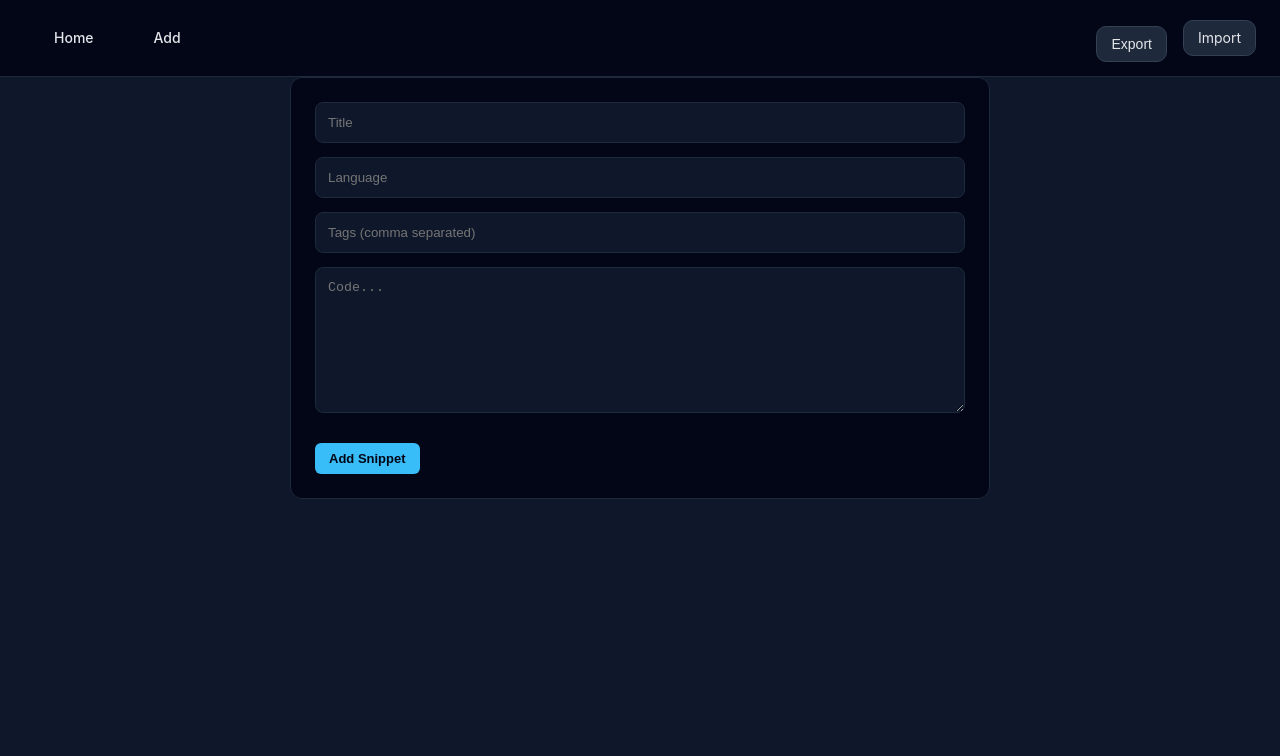
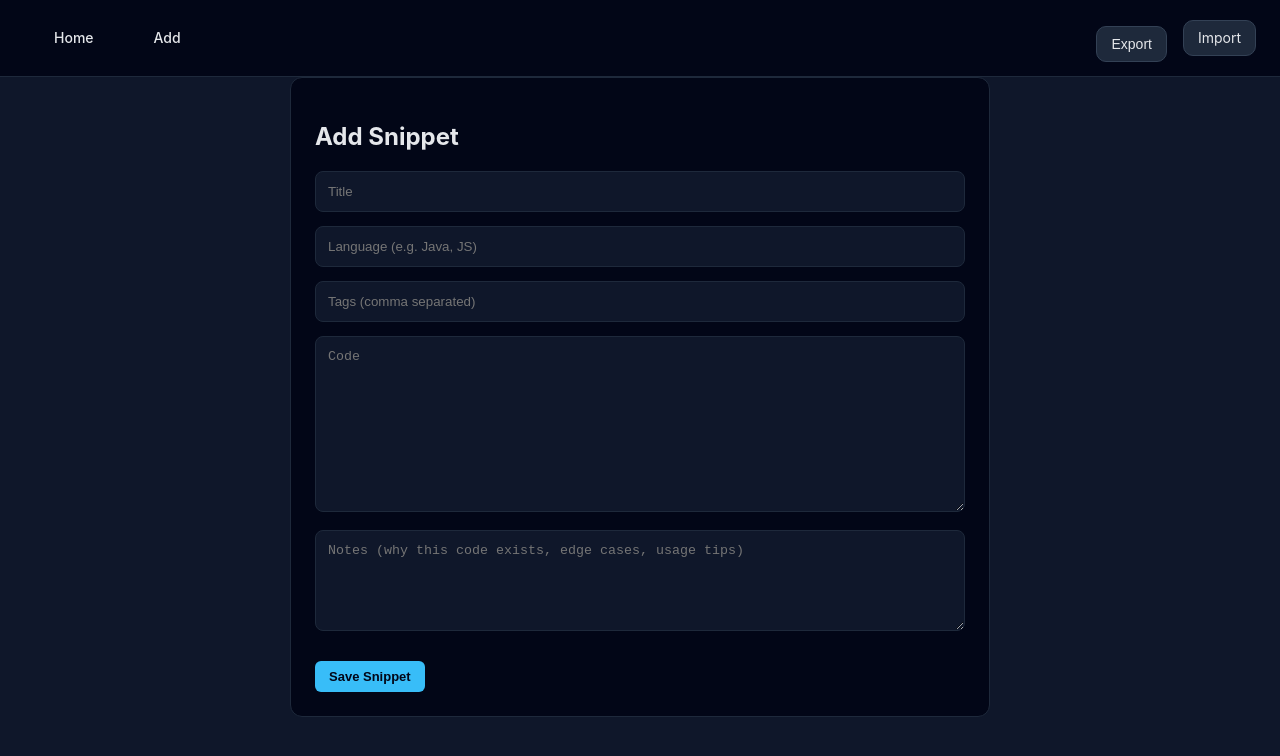
Before and after one commit to Sanath00007/CodeLib, a React (Vite) app: page /add in a window 1280 px wide. Shown: the top 756 px of the page. Built offline with nearby package versions, Linux system fonts and the light colour scheme.

Commit message:
added notes

```diff
--- a/src/components/SnippetModal.jsx
+++ b/src/components/SnippetModal.jsx
@@ -11,7 +11,7 @@ const SnippetModal = ({ snippet, onClose, onEdit }) => {
     Prism.highlightAll();
   }, []);
 
-  const copyCode = async () => {
+  const handleCopy = async () => {
     await navigator.clipboard.writeText(snippet.code);
     setCopied(true);
     setTimeout(() => setCopied(false), 1200);
@@ -20,18 +20,30 @@ const SnippetModal = ({ snippet, onClose, onEdit }) => {
   return (
     <div className="modal-backdrop" onClick={onClose}>
       <div className="modal" onClick={(e) => e.stopPropagation()}>
+
         {/* HEADER */}
         <div className="modal-header">
           <h2>{snippet.title}</h2>
-          <button className="close-btn" onClick={onClose}>✕</button>
+
+          <div style={{ display: "flex", gap: "10px" }}>
+            <button
+              className="copy-btn"
+              style={{ opacity: 1 }}
+              onClick={handleCopy}
+              title="Copy code"
+            >
+              {copied ? "✓" : "⧉"}
+            </button>
+
+            <button className="close-btn" onClick={onClose}>
+              ✕
+            </button>
+          </div>
         </div>
 
-        {/* META ROW (FIXED) */}
+        {/* META */}
         <div className="modal-meta-row">
-          <span className="language-pill">
-            {snippet.language}
-          </span>
-
+          <span className="language-pill">{snippet.language}</span>
           {snippet.tags?.map((tag, i) => (
             <span key={i} className="tag tag-primary">
               {tag}
@@ -39,13 +51,19 @@ const SnippetModal = ({ snippet, onClose, onEdit }) => {
           ))}
         </div>
 
-        {/* BODY */}
+        {/* 📝 NOTES */}
+        {snippet.notes && (
+          <div style={{ marginBottom: "16px" }}>
+            <h4 style={{ marginBottom: "6px", color: "#94a3b8" }}>Notes</h4>
+            <p style={{ whiteSpace: "pre-wrap", fontSize: "14px" }}>
+              {snippet.notes}
+            </p>
+          </div>
+        )}
+
+        {/* CODE */}
         <div className="modal-body">
           <div className="code-wrapper">
-            <button className="copy-btn" onClick={copyCode}>
-              {copied ? "✓" : "⧉"}
-            </button>
-
             <pre>
               <code className={`language-${snippet.language.toLowerCase()}`}>
                 {snippet.code}
@@ -57,7 +75,10 @@ const SnippetModal = ({ snippet, onClose, onEdit }) => {
         {/* FOOTER */}
         <div className="modal-footer">
           <button onClick={() => onEdit(snippet)}>Edit</button>
-          <button onClick={() => deleteSnippet(snippet.id)}>Delete</button>
+          <button onClick={() => {
+    deleteSnippet(snippet.id);
+    onClose(); // ✅ CLOSE MODAL
+  }}>Delete</button>
         </div>
       </div>
     </div>
--- a/src/context/SnippetContext.jsx
+++ b/src/context/SnippetContext.jsx
@@ -1,29 +1,29 @@
-import { createContext, useContext, useState } from "react";
-import { getSnippets, saveSnippets } from "../utils/storage";
+import { createContext, useContext, useEffect, useState } from "react";
 
 const SnippetContext = createContext();
 
 export const SnippetProvider = ({ children }) => {
-  const [snippets, setSnippets] = useState(() => getSnippets());
+  const [snippets, setSnippets] = useState(() => {
+    const saved = localStorage.getItem("snippets");
+    return saved ? JSON.parse(saved) : [];
+  });
+
+  useEffect(() => {
+    localStorage.setItem("snippets", JSON.stringify(snippets));
+  }, [snippets]);
 
   const addSnippet = (snippet) => {
-    const updated = [snippet, ...snippets];
-    setSnippets(updated);
-    saveSnippets(updated);
+    setSnippets([...snippets, snippet]);
   };
 
-  const updateSnippet = (updatedSnippet) => {
-    const updated = snippets.map((s) =>
-      s.id === updatedSnippet.id ? updatedSnippet : s
+  const updateSnippet = (updated) => {
+    setSnippets(
+      snippets.map((s) => (s.id === updated.id ? updated : s))
     );
-    setSnippets(updated);
-    saveSnippets(updated);
   };
 
   const deleteSnippet = (id) => {
-    const updated = snippets.filter((s) => s.id !== id);
-    setSnippets(updated);
-    saveSnippets(updated);
+    setSnippets(snippets.filter((s) => s.id !== id));
   };
 
   return (
--- a/src/pages/AddSnippet.jsx
+++ b/src/pages/AddSnippet.jsx
@@ -1,7 +1,6 @@
-import { useState, useEffect } from "react";
+import { useLocation, useNavigate } from "react-router-dom";
 import { useSnippets } from "../context/SnippetContext";
-import { v4 as uuid } from "uuid";
-import { useNavigate, useLocation } from "react-router-dom";
+import { useState } from "react";
 
 const AddSnippet = () => {
   const { addSnippet, updateSnippet } = useSnippets();
@@ -9,30 +8,22 @@ const AddSnippet = () => {
   const location = useLocation();
   const editingSnippet = location.state;
 
-  const [title, setTitle] = useState("");
-  const [language, setLanguage] = useState("");
-  const [code, setCode] = useState("");
-  const [tags, setTags] = useState("");
-
-  useEffect(() => {
-    if (editingSnippet) {
-      setTitle(editingSnippet.title);
-      setLanguage(editingSnippet.language);
-      setCode(editingSnippet.code);
-      setTags(editingSnippet.tags.join(", "));
-    }
-  }, [editingSnippet]);
+  const [title, setTitle] = useState(editingSnippet?.title || "");
+  const [language, setLanguage] = useState(editingSnippet?.language || "");
+  const [tags, setTags] = useState(editingSnippet?.tags?.join(", ") || "");
+  const [code, setCode] = useState(editingSnippet?.code || "");
+  const [notes, setNotes] = useState(editingSnippet?.notes || "");
 
   const handleSubmit = (e) => {
     e.preventDefault();
 
     const snippet = {
-      id: editingSnippet ? editingSnippet.id : uuid(),
+      id: editingSnippet?.id || Date.now(),
       title,
       language,
+      tags: tags.split(",").map((t) => t.trim()).filter(Boolean),
       code,
-      tags: tags.split(",").map((t) => t.trim()),
-      updatedAt: new Date().toISOString(),
+      notes, // ✅ NEW
     };
 
     editingSnippet ? updateSnippet(snippet) : addSnippet(snippet);
@@ -41,11 +32,47 @@ const AddSnippet = () => {
 
   return (
     <form className="form" onSubmit={handleSubmit}>
-      <input value={title} onChange={(e) => setTitle(e.target.value)} placeholder="Title" required />
-      <input value={language} onChange={(e) => setLanguage(e.target.value)} placeholder="Language" required />
-      <input value={tags} onChange={(e) => setTags(e.target.value)} placeholder="Tags (comma separated)" />
-      <textarea value={code} onChange={(e) => setCode(e.target.value)} rows="8" placeholder="Code..." required />
-      <button>{editingSnippet ? "Update Snippet" : "Add Snippet"}</button>
+      <h2>{editingSnippet ? "Edit Snippet" : "Add Snippet"}</h2>
+
+      <input
+        placeholder="Title"
+        value={title}
+        onChange={(e) => setTitle(e.target.value)}
+        required
+      />
+
+      <input
+        placeholder="Language (e.g. Java, JS)"
+        value={language}
+        onChange={(e) => setLanguage(e.target.value)}
+        required
+      />
+
+      <input
+        placeholder="Tags (comma separated)"
+        value={tags}
+        onChange={(e) => setTags(e.target.value)}
+      />
+
+      <textarea
+        placeholder="Code"
+        rows={10}
+        value={code}
+        onChange={(e) => setCode(e.target.value)}
+        required
+      />
+
+      {/* ✅ NOTES */}
+      <textarea
+        placeholder="Notes (why this code exists, edge cases, usage tips)"
+        rows={5}
+        value={notes}
+        onChange={(e) => setNotes(e.target.value)}
+      />
+
+      <button type="submit">
+        {editingSnippet ? "Update Snippet" : "Save Snippet"}
+      </button>
     </form>
   );
 };
```
